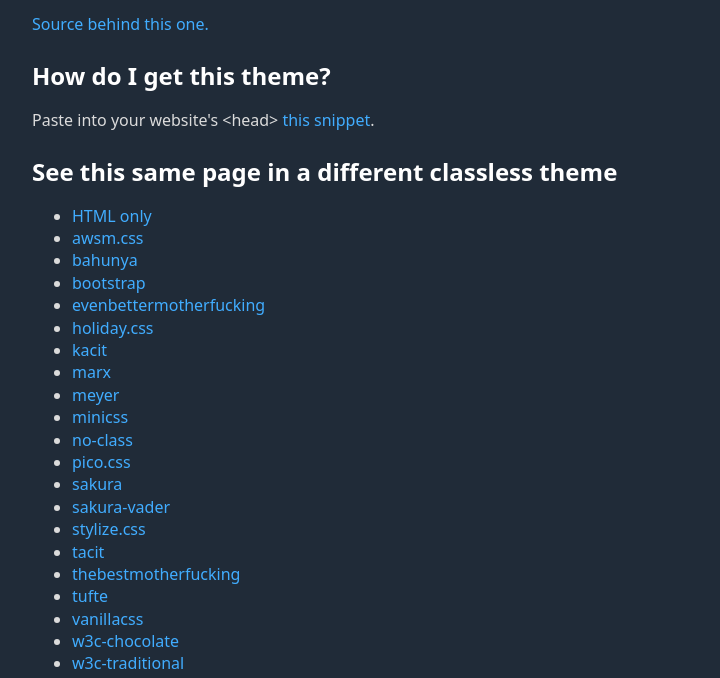
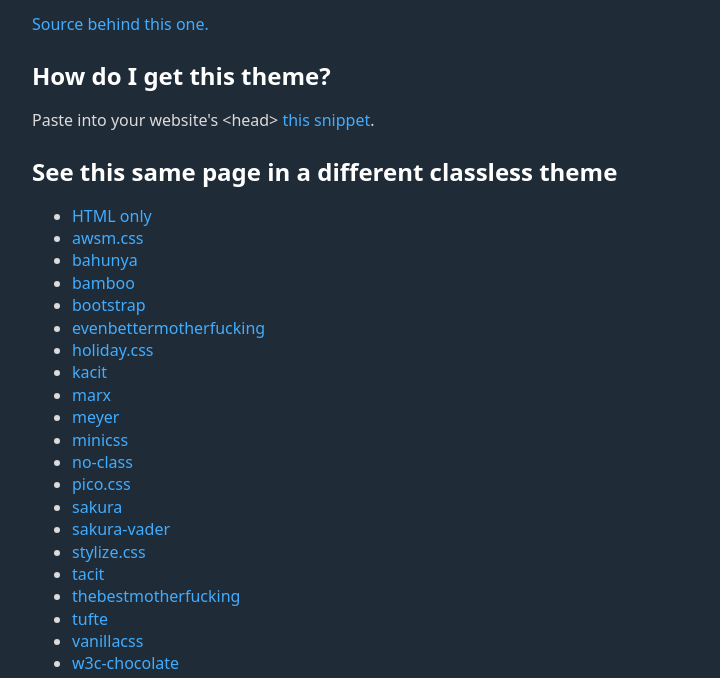
Before and after one commit to ubershmekel/cssbed, a plain HTML site: page index.html in a window 1280 px wide. Shown: the part 115-793 px from the top of the page, without its empty margins (208-928 px from the left). Drawn offline with nearby package versions, Linux system fonts and the light colour scheme.

Commit message:
Add Bamboo CSS

```diff
--- a/index.html
+++ b/index.html
@@ -53,6 +53,7 @@
       <li><a href="/HTML only">HTML only</a>
       <li><a href="/awsm.css">awsm.css</a>
       <li><a href="/bahunya">bahunya</a>
+      <li><a href="/bamboo">bamboo</a>
       <li><a href="/bootstrap">bootstrap</a>
       <li><a href="/evenbettermotherfucking">evenbettermotherfucking</a>
       <li><a href="/holiday.css">holiday.css</a>
```
Also changed, not shown: bamboo/link.txt (added), bamboo/snippet.txt (added).
